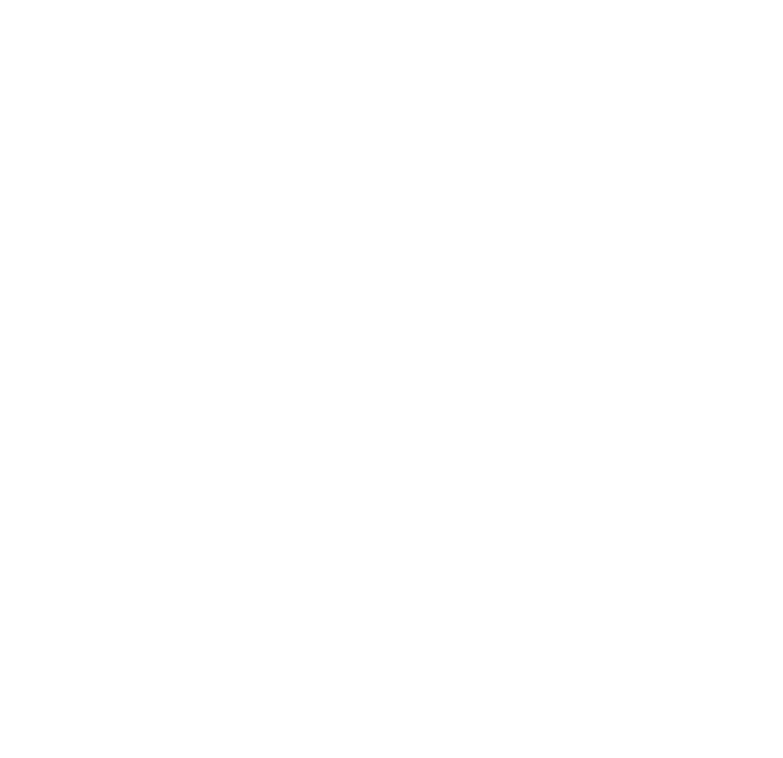
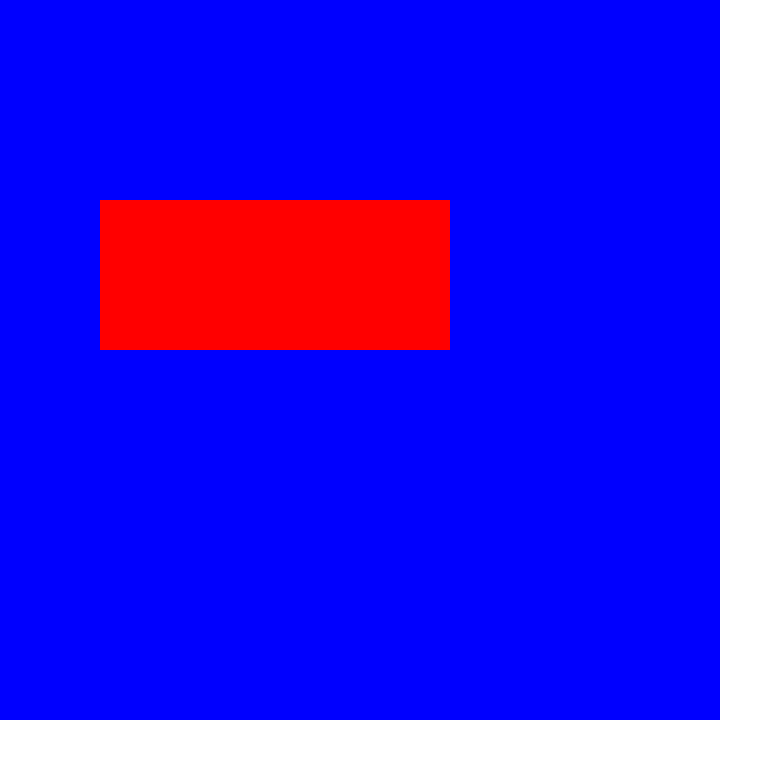
Before and after one commit to vincekyleparcon/MyGames, a plain HTML site: page Side Scrolling Game 1/index.html in a window 1280 px wide. Shown: the whole page, without its empty margins (0-783 px from the left). Drawn offline with Linux system fonts and the light colour scheme.

Commit message:
js files modifed

```diff
--- a/Side Scrolling Game 1/index.html
+++ b/Side Scrolling Game 1/index.html
@@ -8,6 +8,8 @@
 </head>
 <body>
     <canvas id="canvas1"></canvas>
-<script src="script.js"></script>
+
+    <script src="player.js"></script>
+    <script src="main.js"></script>
 </body>
 </html>
--- /dev/null
+++ b/Side Scrolling Game 1/main.js
@@ -0,0 +1,23 @@
+class Game {
+    constructor(canvas, context){
+        this.canvas = canvas;
+        this.ctx = context;
+        this.width = this.canvas.width;
+        this.height = this.canvas.height;
+        this.player = new Player(this);
+    }
+    render(){
+        this.ctx.fillStyle = 'red';
+        this.ctx.fillRect(100, 200, 350, 150);
+    }
+}
+
+window.addEventListener('load', function(){
+    const canvas = document.getElementById('canvas1');
+    const ctx = canvas.getContext('2d');
+    canvas.width = 720;
+    canvas.height  = 720;
+
+    const game = new Game(canvas, ctx);
+    game.render();
+});
--- /dev/null
+++ b/Side Scrolling Game 1/player.js
@@ -0,0 +1,9 @@
+class Player {
+    constructor(game){
+        this.game = game;
+        this.x = 0;
+        this.y = 0;
+        this.width = 100;
+        this.height = 100;
+    }
+}
--- a/Side Scrolling Game 1/style.css
+++ b/Side Scrolling Game 1/style.css
@@ -0,0 +1,14 @@
+* {
+    margin: 0;
+    padding: 0;
+    box-sizing: border-box;
+}
+
+#canvas1 {
+    position: absolute;
+    top: 0;
+    left: 0;
+    background: blue;
+    max-width: 100%;
+    max-height: 100%;
+}
```
Also changed, not shown: Side Scrolling Game 1/script.js (deleted).
